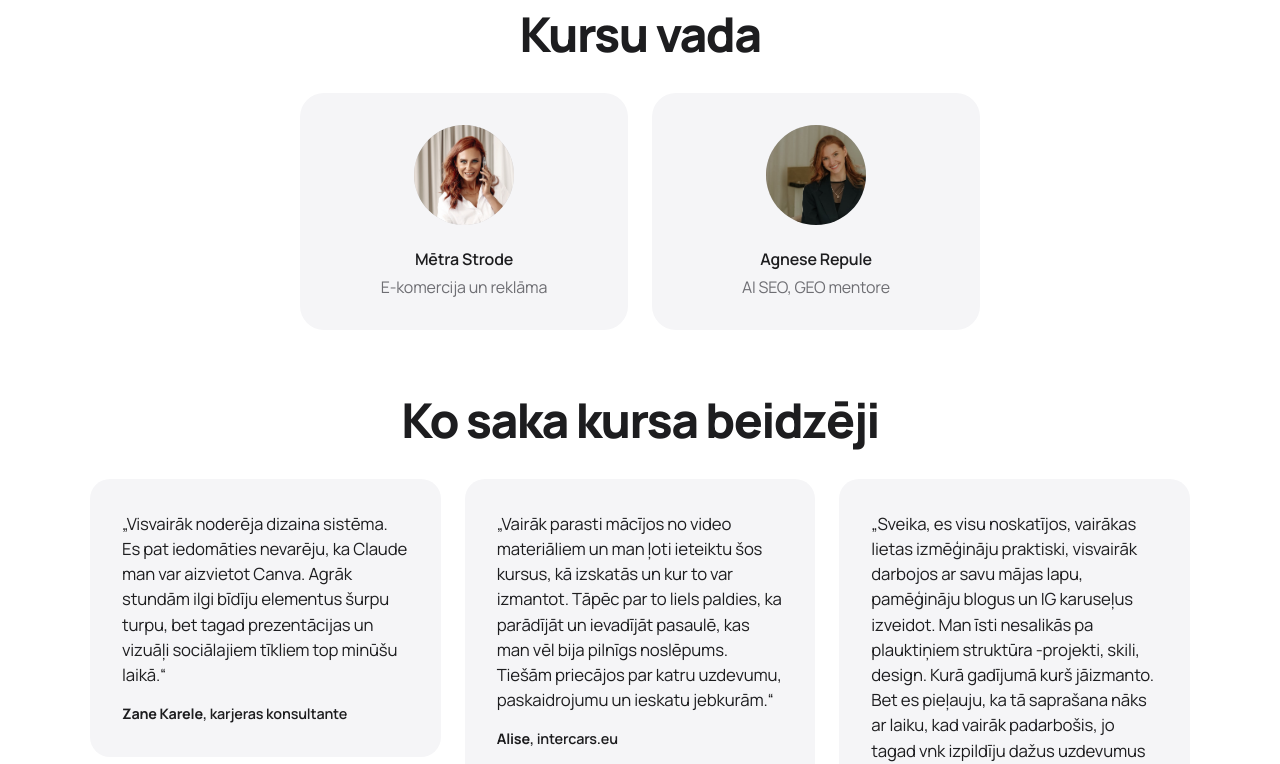
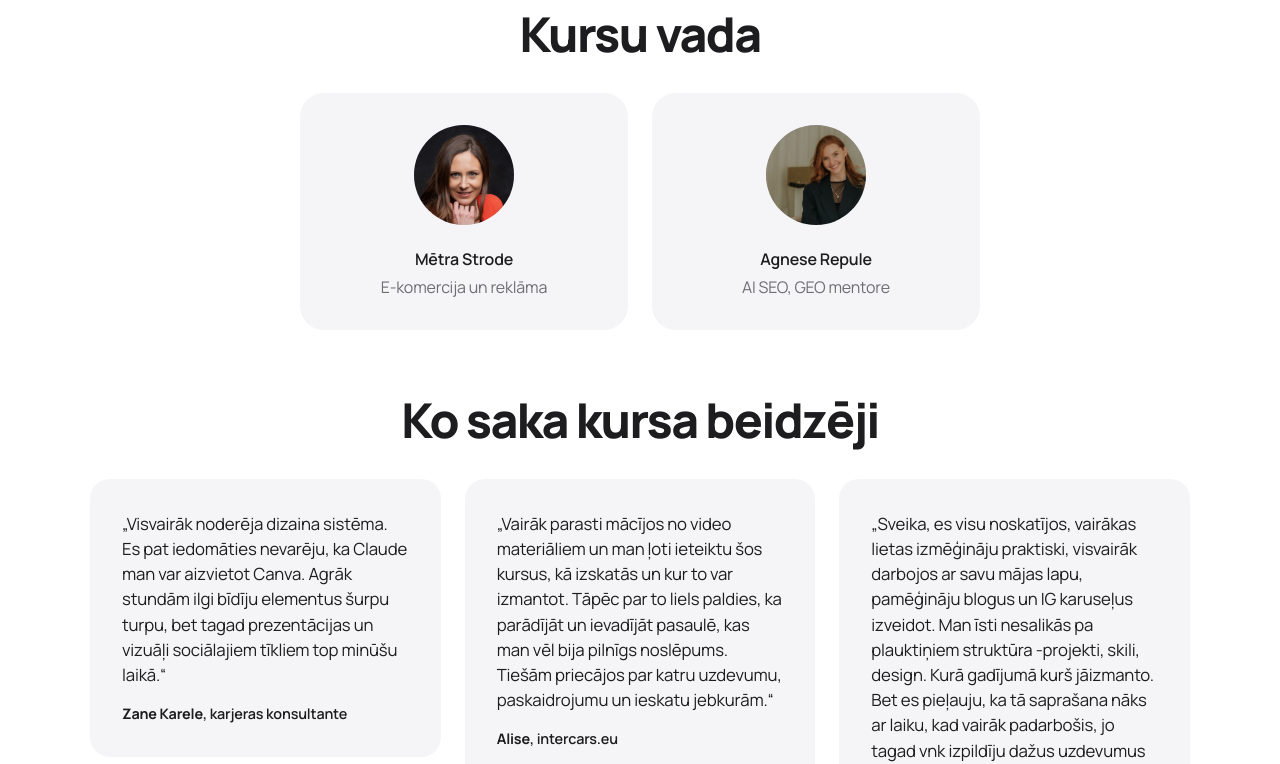
Before and after one commit to Matra888/stastaspeks-site, a plain HTML site: page 7dienu/index.html in a window 1280 px wide. Shown: the part 2800-3564 px from the top of the page. Drawn offline with Linux system fonts and the light colour scheme.

Commit message:
Mētra photo: new picture on the LV pages

```diff
--- a/7dienu/index.html
+++ b/7dienu/index.html
@@ -314,7 +314,7 @@
       <h2 id="hosts-h">Kursu vada</h2>
       <div class="hosts-grid">
         <div class="host">
-          <div class="host-photo"><img src="img/host-agnese.jpg" alt="Mētra Strode" style="object-position: 50% 0%; transform-origin: 55% 0%; transform: scale(1.4)"></div>
+          <div class="host-photo"><img src="img/host-metra.jpg" alt="Mētra Strode"></div>
           <p class="host-name">Mētra Strode</p>
           <p class="host-title">E-komercija un reklāma</p>
         </div>
```
Also changed, not shown: blackfriday-lv/index.html (+1 -1 lines), 7dienu/img/host-metra.jpg (added), blackfriday-lv/host-metra.jpg (added), blackfriday-lv/img/host-metra.jpg (added).
